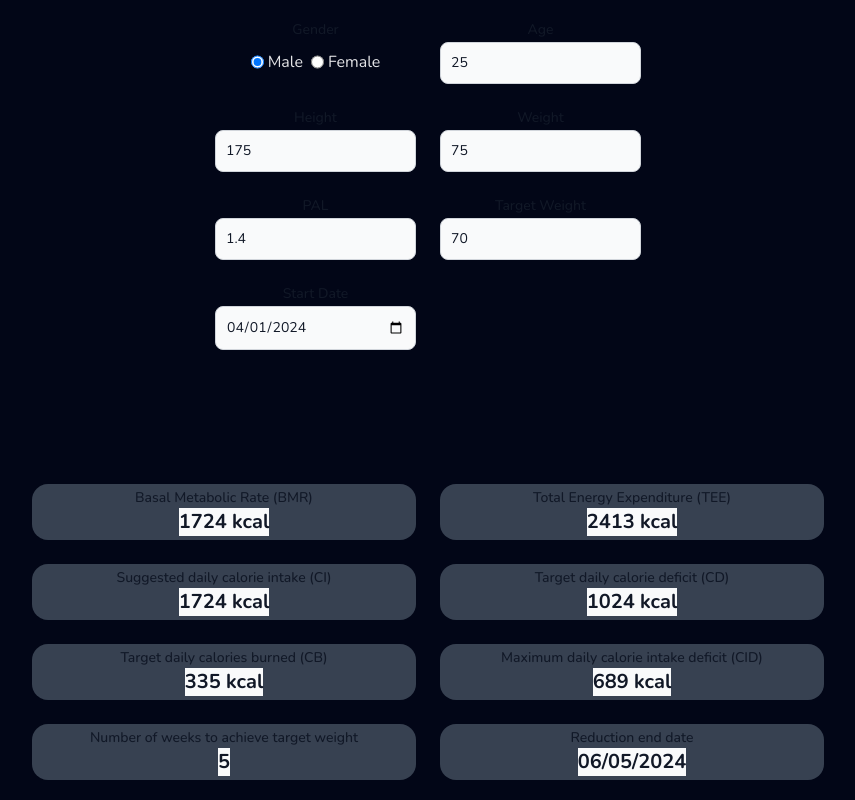
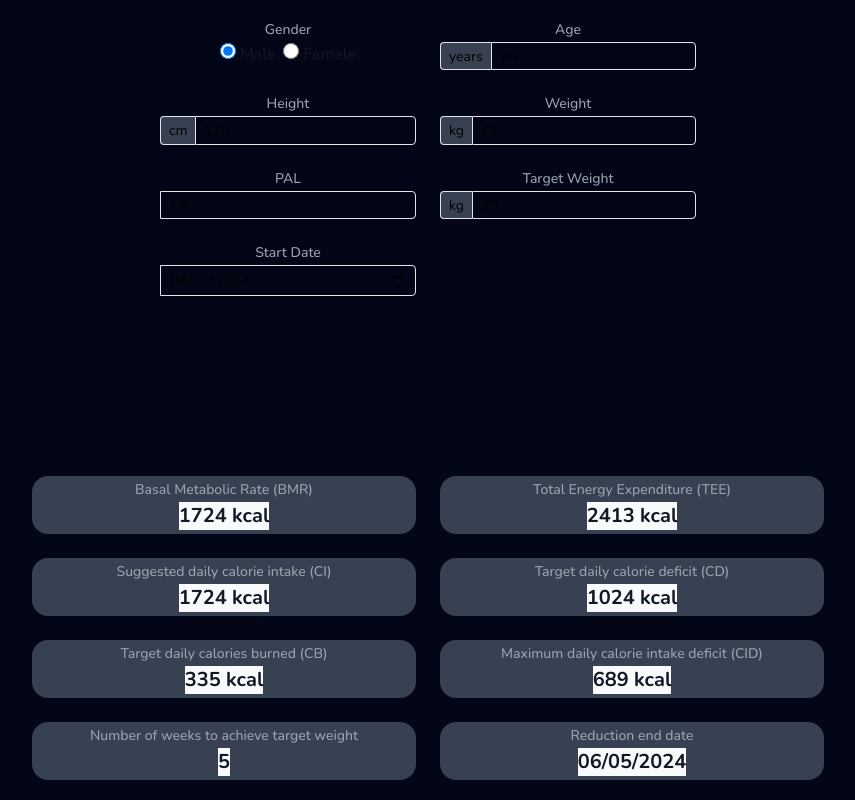
Before and after one commit to kgabrys1/diet-calc-app, a Next.js app: page / in a window 1280 px wide. Shown: the whole page, without its empty margins (212-1067 px from the left). Built offline with nearby package versions, Linux system fonts and the light colour scheme.

Commit message:
feat: added units to inputs, changed style, refactored

```diff
--- a/src/app/components/Input.tsx
+++ b/src/app/components/Input.tsx
@@ -1,31 +1,66 @@
 interface InputProps {
-    id: string,
+    id: string
     type: string
+    unit: string
     value: number | string
-    children: string,
+    children: string
     onChange: (inputId: string, newValue: string) => void
 }
 
-export default function Input({ id, type, value, children, onChange }: InputProps) {
+export default function Input({ id, type, unit, value, children, onChange }: InputProps) {
     const isRadio = type === "radio"
+    const isPal = id === "pal"
+    const isDate = type === "date"
+    const inputStyle = "bg-gray-50 border border-gray-300 text-gray-900 text-sm rounded-lg focus:ring-blue-500 focus:border-blue-500 block w-full p-2.5 dark:bg-gray-700 dark:border-gray-600 dark:placeholder-gray-400 dark:text-white dark:focus:ring-blue-500 dark:focus:border-blue-500"
     return (
         <div className="flex flex-col items-center">
-            <label className="block mb-0.5 text-sm font-medium text-gray-900 dark:text-white">{children}</label>
+            <label className="block mb-0.5 text-sm font-medium text-gray-400">{children}</label>
             {isRadio &&
-                <div id={id} className="flex pt-2 gap-2 justify-between">
-                    <div className="flex gap-1 text-zinc-200">
-                        <input id="maleGenderRadio" name="gender" type={type} value="M" checked={value === 'M' ?? "checked"} onChange={(event) => onChange('gender', event.target.value)} />
-                        <label>Male</label>
+                <div id={id} className="flex space-x-2">
+                    <div>
+                        <input
+                            id="maleGenderRadio"
+                            name="gender"
+                            type={type}
+                            value="M"
+                            checked={value === 'M' ?? "checked"}
+                            onChange={(event) => onChange('gender', event.target.value)}
+                            className="w-4 h-4 text-blue-600 bg-gray-100 border-gray-300 focus:ring-blue-500 dark:focus:ring-blue-600 dark:ring-offset-gray-800 focus:ring-2 dark:bg-gray-700 dark:border-gray-600" />
+                        <label className="ms-1 font-medium text-gray-900 dark:text-white">Male</label>
                     </div>
-                    <div className="flex gap-1 text-zinc-200">
-                        <input id="femaleGenderRadio" name="gender" type={type} value="F" checked={value === 'F' ?? "checked"} onChange={(event) => onChange('gender', event.target.value)} />
-                        <label>Female</label>
+                    <div>
+                        <input
+                            id="femaleGenderRadio"
+                            name="gender"
+                            type={type}
+                            value="F"
+                            checked={value === 'F' ?? "checked"}
+                            onChange={(event) => onChange('gender', event.target.value)}
+                            className="w-4 h-4 text-blue-600 bg-gray-100 border-gray-300 focus:ring-blue-500 dark:focus:ring-blue-600 dark:ring-offset-gray-800 focus:ring-2 dark:bg-gray-700 dark:border-gray-600"
+                        />
+                        <label className="ms-1 font-medium text-gray-900 dark:text-white">Female</label>
                     </div>
                 </div>
             }
 
             {!isRadio &&
-                <input className="bg-gray-50 border border-gray-300 text-gray-900 text-sm rounded-lg focus:ring-blue-500 focus:border-blue-500 block w-full p-2.5 dark:bg-gray-700 dark:border-gray-600 dark:placeholder-gray-400 dark:text-white dark:focus:ring-blue-500 dark:focus:border-blue-500" id={id} type={type} value={value} onChange={(event) => onChange(id, event.target.value)} required />
+                <div className="relative flex flex-wrap items-stretch w-64">
+                    {!isPal && !isDate &&
+                        <span
+                            className="flex items-center whitespace-nowrap rounded-s border border-e-0 border-solid border-neutral-200 px-2 py-[0.17rem] text-center text-sm font-normal leading-[1.5] text-surface dark:border-white/10 dark:text-white bg-gray-700"
+                            id="inputGroup"
+                        >{unit}</span>
+                    }
+                    <input
+                        id={id}
+                        type={type}
+                        value={value}
+                        step={isPal ? 0.1 : 1}
+                        onChange={(event) => onChange(id, event.target.value)}
+                        className="relative bg-gray-900 m-0 block flex-auto rounded-e border border-solid border-neutral-200 bg-transparent bg-clip-padding px-2 py-[0.17rem] text-sm font-normal leading-[1.5] text-surface outline-none transition duration-200 ease-in-out placeholder:text-neutral-500 focus:z-[3] focus:border-primary focus:shadow-inset focus:outline-none motion-reduce:transition-none dark:border-white/10 dark:text-white dark:placeholder:text-neutral-200 dark:autofill:shadow-autofill dark:focus:border-primary"
+                        aria-describedby="inputGroup"
+                        required />
+                </div>
             }
 
         </div>
--- a/src/app/components/Result.tsx
+++ b/src/app/components/Result.tsx
@@ -1,16 +1,17 @@
 interface ResultProps {
-    children: string,
-    id: string,
+    children: string
+    id: string
     value: number | string
+    unit: string
 }
 
-export default function Results({ children, id, value }: ResultProps) {
+export default function Results({ children, id, value, unit }: ResultProps) {
     const inputStyle = "bg-gray-50 text-center text-xl font-bold text-gray-900 dark:bg-gray-700 dark:text-white"
 
     return (
         <div className="flex flex-col p-1 w-96 items-center rounded-2xl bg-gray-700">
-            <label className="block text-sm font-medium text-gray-900 dark:text-white">{children}</label>
-            {id !== 'weeks' && id !== 'endDate' && <p id={id} className={inputStyle}>{value} kcal</p>}
+            <label className="block mb-0.5 text-sm font-medium text-gray-400">{children}</label>
+            {id !== 'weeks' && id !== 'endDate' && <p id={id} className={inputStyle}>{value} {unit}</p>}
             {(id === 'weeks' || id === 'endDate') && <p id={id} className={inputStyle}>{value}</p>}
         </div>
     )
--- a/src/app/components/Results.tsx
+++ b/src/app/components/Results.tsx
@@ -1,6 +1,6 @@
 import Result from "./Result"
 import UserData from "../models/UserData"
-import { calculateResults } from "../util/Helper"
+import { calculateResults, UNITS } from "../util/Helper"
 
 interface ResultsProps {
     userData: UserData
@@ -10,14 +10,14 @@ export default function Results({ userData }: ResultsProps) {
     const calorieResults = calculateResults(userData)
     return (
         <div className="grid gap-6 mb-6 md:grid-cols-2">
-            <Result id="bmr" value={calorieResults.bmr}>Basal Metabolic Rate (BMR)</Result>
-            <Result id="tee" value={calorieResults.tee}>Total Energy Expenditure (TEE)</Result>
-            <Result id="ci" value={calorieResults.ci }>Suggested daily calorie intake (CI)</Result>
-            <Result id="cd" value={calorieResults.cd}>Target daily calorie deficit (CD)</Result>
-            <Result id="cb" value={calorieResults.cb}>Target daily calories burned (CB)</Result>
-            <Result id="cid" value={calorieResults.cid}>Maximum daily calorie intake deficit (CID)</Result>
-            <Result id="weeks" value={calorieResults.weeks}>Number of weeks to achieve target weight</Result>
-            <Result id="endDate" value={calorieResults.endDate}>Reduction end date</Result>
+            <Result id="bmr" value={calorieResults.bmr} unit={UNITS.caloriesUnit}>Basal Metabolic Rate (BMR)</Result>
+            <Result id="tee" value={calorieResults.tee} unit={UNITS.caloriesUnit}>Total Energy Expenditure (TEE)</Result>
+            <Result id="ci" value={calorieResults.ci } unit={UNITS.caloriesUnit}>Suggested daily calorie intake (CI)</Result>
+            <Result id="cd" value={calorieResults.cd} unit={UNITS.caloriesUnit}>Target daily calorie deficit (CD)</Result>
+            <Result id="cb" value={calorieResults.cb} unit={UNITS.caloriesUnit}>Target daily calories burned (CB)</Result>
+            <Result id="cid" value={calorieResults.cid} unit={UNITS.caloriesUnit}>Maximum daily calorie intake deficit (CID)</Result>
+            <Result id="weeks" value={calorieResults.weeks} unit="">Number of weeks to achieve target weight</Result>
+            <Result id="endDate" value={calorieResults.endDate} unit="">Reduction end date</Result>
         </div>
     )
 }
--- a/src/app/components/UserInputs.tsx
+++ b/src/app/components/UserInputs.tsx
@@ -1,5 +1,6 @@
 import Input from "./Input"
 import UserData from "../models/UserData"
+import { calculateResults, CONSTANTS } from "../util/Helper"
 
 
 interface UserInputsProps {
@@ -10,13 +11,13 @@ interface UserInputsProps {
 export default function UserInputs({ onChange, userInput }: UserInputsProps) {
     return (
         <div className="grid gap-6 mb-6 md:grid-cols-2">
-            <Input id="gender" type="radio" value={userInput.gender} onChange={onChange}>Gender</Input>
-            <Input id="age" type="number" value={userInput.age} onChange={onChange}>Age</Input>
-            <Input id="height" type="number" value={userInput.height} onChange={onChange}>Height</Input>
-            <Input id="weight" type="number" value={userInput.weight} onChange={onChange}>Weight</Input>
-            <Input id="pal" type="number" value={userInput.pal} onChange={onChange}>PAL</Input>
-            <Input id="targetWeight" type="number" value={userInput.targetWeight} onChange={onChange}>Target Weight</Input>
-            <Input id="startDate" type="date" value={userInput.startDate} onChange={onChange}>Start Date</Input>
+            <Input id="gender" type="radio" value={userInput.gender} unit="" onChange={onChange}>Gender</Input>
+            <Input id="age" type="number" value={userInput.age} unit="years" onChange={onChange}>Age</Input>
+            <Input id="height" type="number" value={userInput.height} unit="cm" onChange={onChange}>Height</Input>
+            <Input id="weight" type="number" value={userInput.weight} unit="kg" onChange={onChange}>Weight</Input>
+            <Input id="pal" type="number" value={userInput.pal} unit="" onChange={onChange}>PAL</Input>
+            <Input id="targetWeight" type="number" value={userInput.targetWeight} unit="kg" onChange={onChange}>Target Weight</Input>
+            <Input id="startDate" type="date" value={userInput.startDate} unit="" onChange={onChange}>Start Date</Input>
         </div>
     )
 }
--- a/src/app/util/Helper.ts
+++ b/src/app/util/Helper.ts
@@ -1,9 +1,15 @@
 import UserData from "../models/UserData"
 
-const CONSTANTS = {
+export const CONSTANTS = {
     humanFatCalorificValue: 7740, // kcal/kg
     timeGranulation: 7, // days
-    massLossFactor: -0.013 // body mass percentage
+    massLossFactor: -0.013, // body mass loss percentage
+}
+
+export const UNITS = {
+    caloriesUnit: 'kcal',
+    massUnit: 'kg',
+    heightUnit: 'cm'
 }
 
 export function calculateResults({ gender, age, height, weight, pal, targetWeight, startDate }: UserData) {
```
